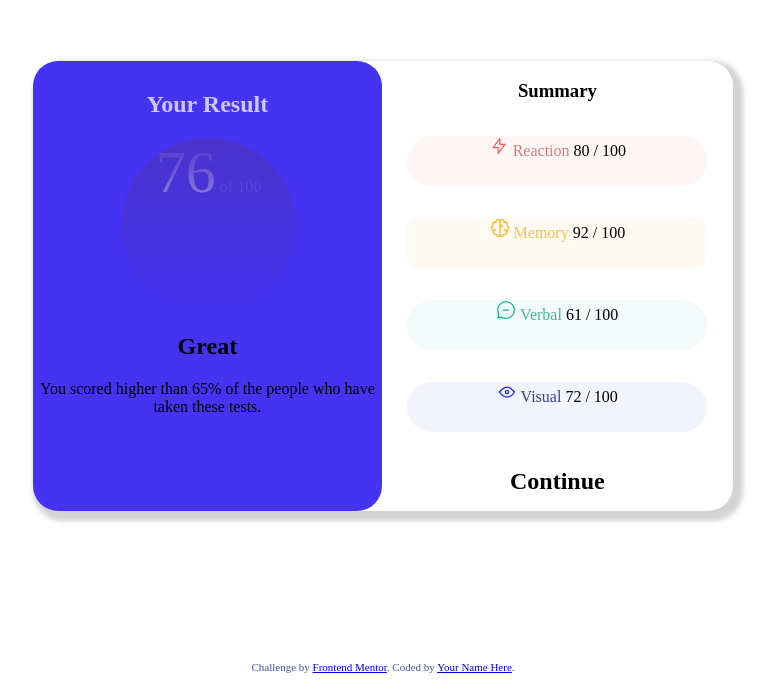
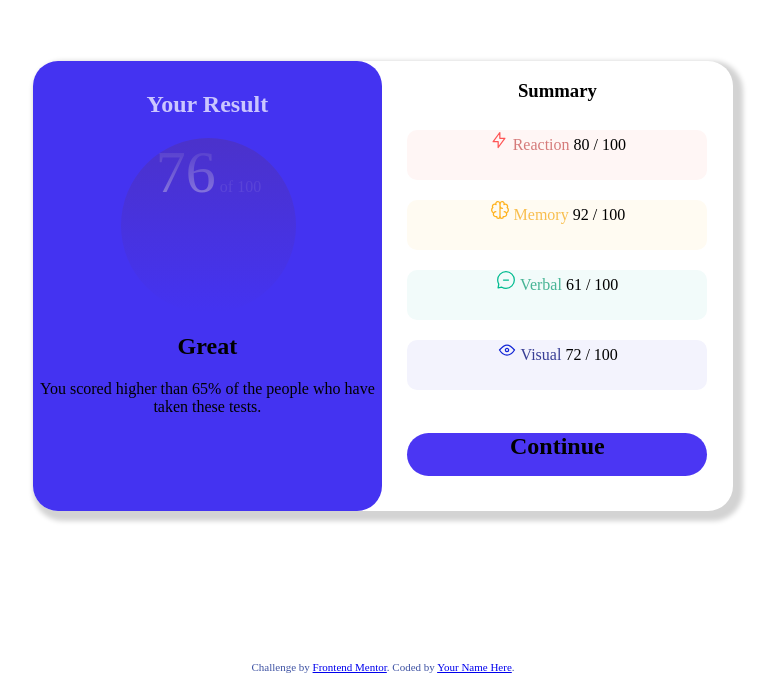
Before and after one commit to MSperanza3/frontend-results-summary, a plain HTML site: page index.html in a window 1280 px wide. Shown: the part 122-816 px from the top of the page, without its empty margins (257-1032 px from the left). Drawn offline with Linux system fonts and the light colour scheme.

Commit message:
fixed shapings of box types for reaction, memory... as well as countinue and all spacing inbetween each

```diff
--- a/css/style.css
+++ b/css/style.css
@@ -61,27 +61,34 @@ body {
 }
 .summary {
     width: 450px;
+
 }
 .reaction{
-    border-radius: 25px;
+    border-radius: 10px;
     background-color: #FFF6F5;
     display: inline-block;
     width: 300px;
     height: 50px;
+    margin-top: 10px;
+    margin-bottom: 10px;
 }
 .verbal{
-    border-radius: 25px;
+    border-radius: 10px;
     background-color: #F2FBFA;
     display: inline-block;
     width: 300px;
     height: 50px;
+    margin-top: 10px;
+    margin-bottom: 10px;
 }
 .visual{
-    border-radius: 25px;
+    border-radius: 10px;
     background-color: #F3F3FD;
     display: inline-block;
     width: 300px;
     height: 50px;
+    margin-top: 10px;
+    margin-bottom: 10px;
 }
 .memory{
     border-radius: 10px;
@@ -89,8 +96,20 @@ body {
     display: inline-block;
     width: 300px;
     height: 50px;
+    margin-top: 10px;
+    margin-bottom: 10px;
 }
 .h1results {
     color: #CBC6FE;
     margin-top: 30px;
 }
+.continue {
+    border-radius: 25px;
+    background-color: #4B36F3;
+    display: inline-block;
+    width: 300px;
+    height: 43px;
+    margin-top: 33px;
+    text-align: center;
+    margin-bottom: 10px;
+}
--- a/index.html
+++ b/index.html
@@ -46,7 +46,7 @@
         <span style="color:#383E95">Visual</span>
       72 / 100
       </p>
-  <h1>Continue</h1>
+  <h1 class="continue">Continue</h1>
 </section>
 </div>
   <div class="attribution">
```
